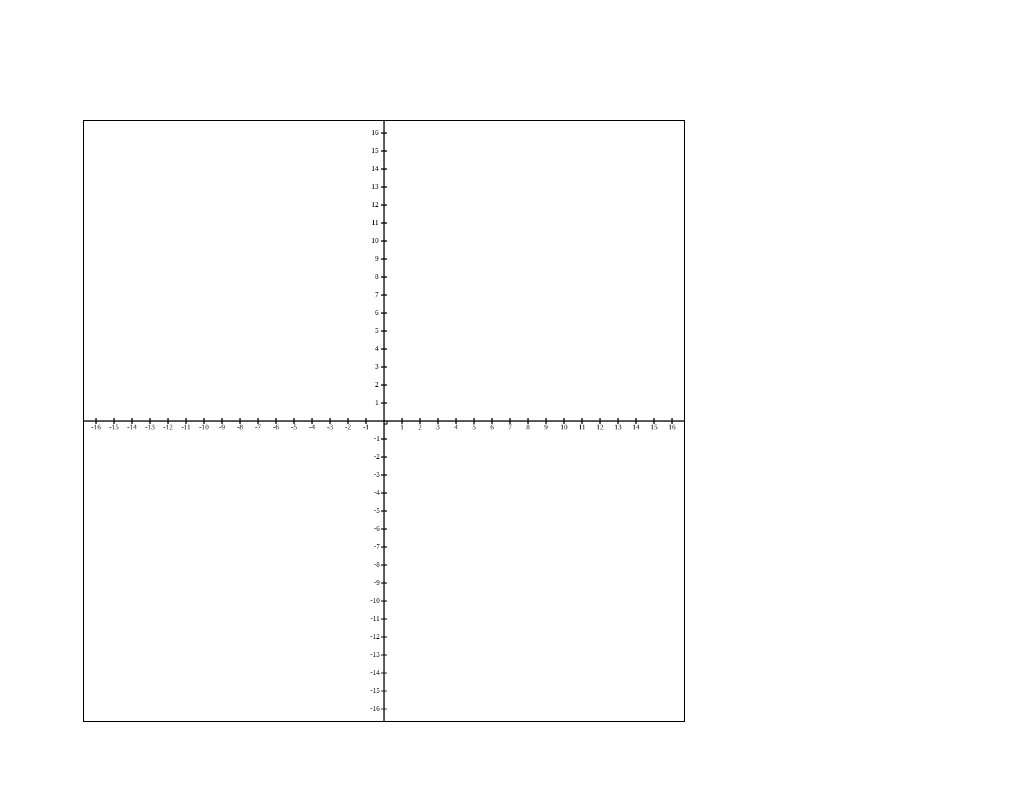
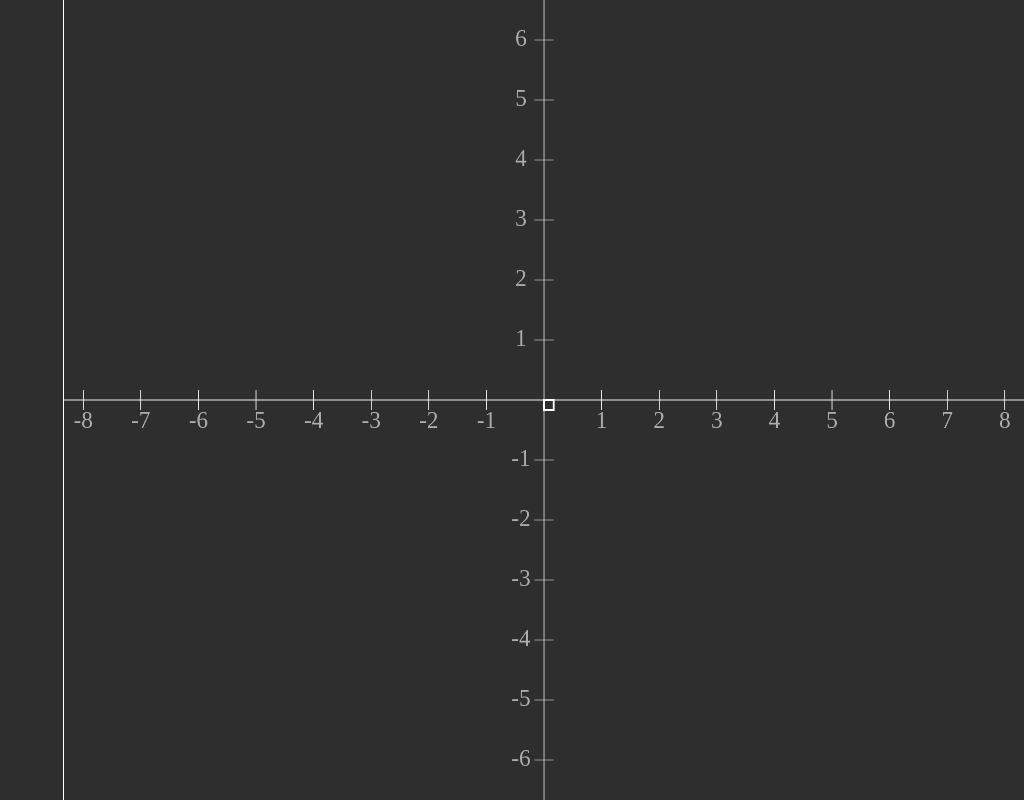
Before and after one commit to Treszyk/Graphing-Calculator, a plain HTML site: page index.html in a window 1280 px wide. Shown: the whole page, without its empty margins (256-1280 px from the left). Drawn offline with Linux system fonts and the light colour scheme.

Commit message:
Changed the layout and color palette

```diff
--- a/graph.js
+++ b/graph.js
@@ -1,6 +1,6 @@
 const canvas = document.querySelector("canvas");
-const size = 1000;
-let scale = 1;
+const size = canvas.height;
+let scale = 4;
 let scale_ratio = 1;
 let move_x = 0;
 let move_y = 0;
@@ -33,10 +33,11 @@ class CoordinateSystem {
                 ctx.lineTo(unit_size * i, -5);
                 ctx.font = "12px serif";
                 ctx.textAlign = 'center';
+                ctx.fillStyle = "#adadad";
                 ctx.fillText(`${i}`, unit_size * i, 14);
-                ctx.stroke();
             }
         }
+        ctx.stroke();
     }
 
     draw_vertical(ctx) {
@@ -51,10 +52,12 @@ class CoordinateSystem {
                 ctx.lineTo(-5, unit_size*i);
                 ctx.font = "12px serif";
                 ctx.textAlign = 'center';
+                ctx.fillStyle = "#adadad"; //<======= here
                 ctx.fillText(`${i*-1}`, -12 - offset, unit_size * i + 3);
-                ctx.stroke();
             }
+
         }
+        ctx.stroke();
     }
 
     draw_function_graph(ctx) {
@@ -76,11 +79,12 @@ function draw() {
       ctx.reset();
       ctx.translate(canvas.width/2 + move_x*scale,canvas.height/2 + move_y*scale);
       ctx.scale(scale,scale);
+      ctx.strokeStyle = "white";
       const grid = new CoordinateSystem();
       grid.draw_object(ctx);
       ctx.strokeRect(1000,0, 20, 20);
-      ctx.strokeRect(-(camera_x*scale - 500*scale)*(1/scale),-(camera_y*scale-500*scale)*(1/scale), 5, 5);//-(camera_x - 500)*(1/scale) is the center x coordinateo f the center of the vieport in the coordinate system
-      ctx.strokeRect(-(camera_x - 500),-(camera_y-500), 5, 5);
+      ctx.strokeRect(-(camera_x*scale - size/2*scale)*(1/scale),-(camera_y*scale-size/2*scale)*(1/scale), 5, 5);//-(camera_x - 500)*(1/scale) is the center x coordinateo f the center of the vieport in the coordinate system
+      ctx.strokeRect(-(camera_x - size/2),-(camera_y-size/2), 5, 5);
     }
 }
 
--- a/index.html
+++ b/index.html
@@ -9,8 +9,8 @@
 <body>
     <div id="holder">
         <h1 id="pos"></h1>
-        <canvas id="graph" width="1000" height="1000"></canvas>
     </div>
+    <canvas id="graph" width="2000" height="2000"></canvas>
     <script src="graph.js"></script>
 </body>
 </html>
--- a/style.css
+++ b/style.css
@@ -1,5 +1,7 @@
 body, html {
     height: 100vh;
+    overflow-y: hidden;
+    background-color: rgb(46, 46, 46);
 }
 body {
     margin: 0px;
@@ -9,19 +11,23 @@ body {
     align-items: center;
 }
 canvas {
-    border: 1px solid black;
-    height: 600px;
-    width: 600px;
+    border-left: 1px solid white;
+    height: 125%;
+    max-width: 75%;
+
 }
 div#holder {
     display: flex;
-    flex-direction: column;
+    height: 100%;
+    width: 100%;
+    justify-content: center;
 }
 h1 {
     display: flex;
     -moz-user-select: -moz-none;
     -khtml-user-select: none;
     -webkit-user-select: none;
+    color: #adadad;
 
     /*
       Introduced in IE 10.
```
